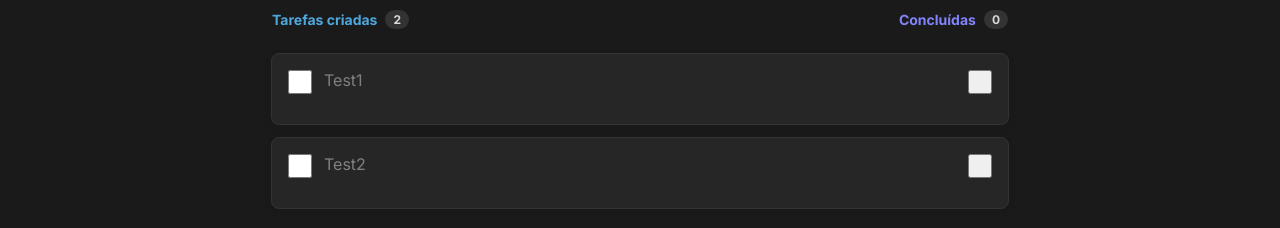
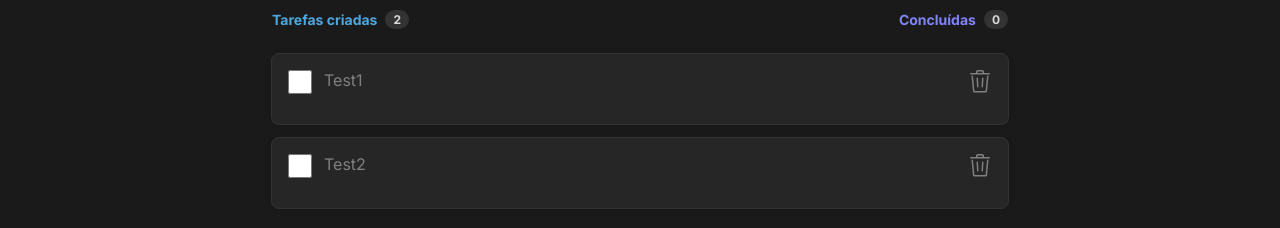
Before and after one commit to 4llves/toDo, a React (Vite) app: page / in a window 1280 px wide. Shown: the part 284-512 px from the top of the page. Built offline with nearby package versions, Linux system fonts and the light colour scheme.

Commit message:
add button trash

```diff
--- a/src/components/Task.module.css
+++ b/src/components/Task.module.css
@@ -31,5 +31,8 @@
 }
 
 .wrapper button {
-  padding: 0.3125rem 0.34513rem 0.3125rem 0.375rem;
+  background: transparent;
+  border: 0;
+  color: var(--gray-300);
+  cursor: pointer;
 }
--- a/src/components/Task.tsx
+++ b/src/components/Task.tsx
@@ -1,4 +1,5 @@
 import styles from './Task.module.css'
+import { GoTrash } from 'react-icons/go'
 
 interface TaskProps {
   content: string
@@ -10,7 +11,9 @@ export function Task({ content, ...props }: TaskProps) {
     <div className={styles.wrapper} {...props}>
       <input type="checkbox" name="" id="" />
       <p>{content}</p>
-      <button></button>
+      <button title="Deletar comentário">
+        <GoTrash size={24} />
+      </button>
     </div>
   )
 }
```
